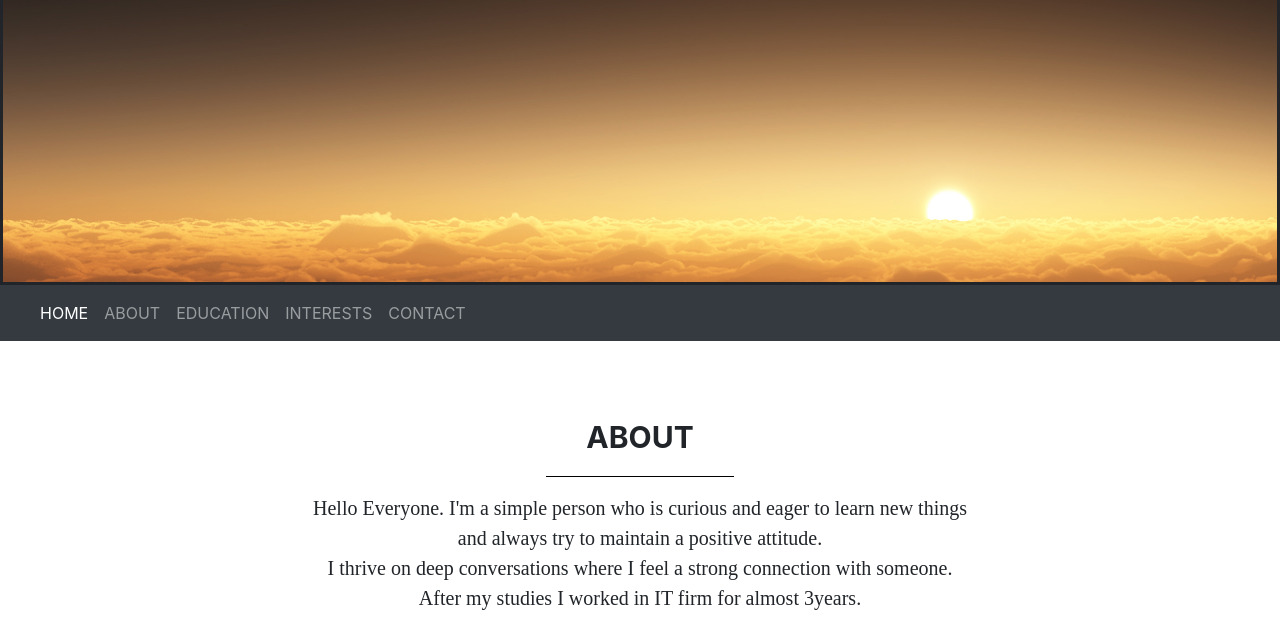
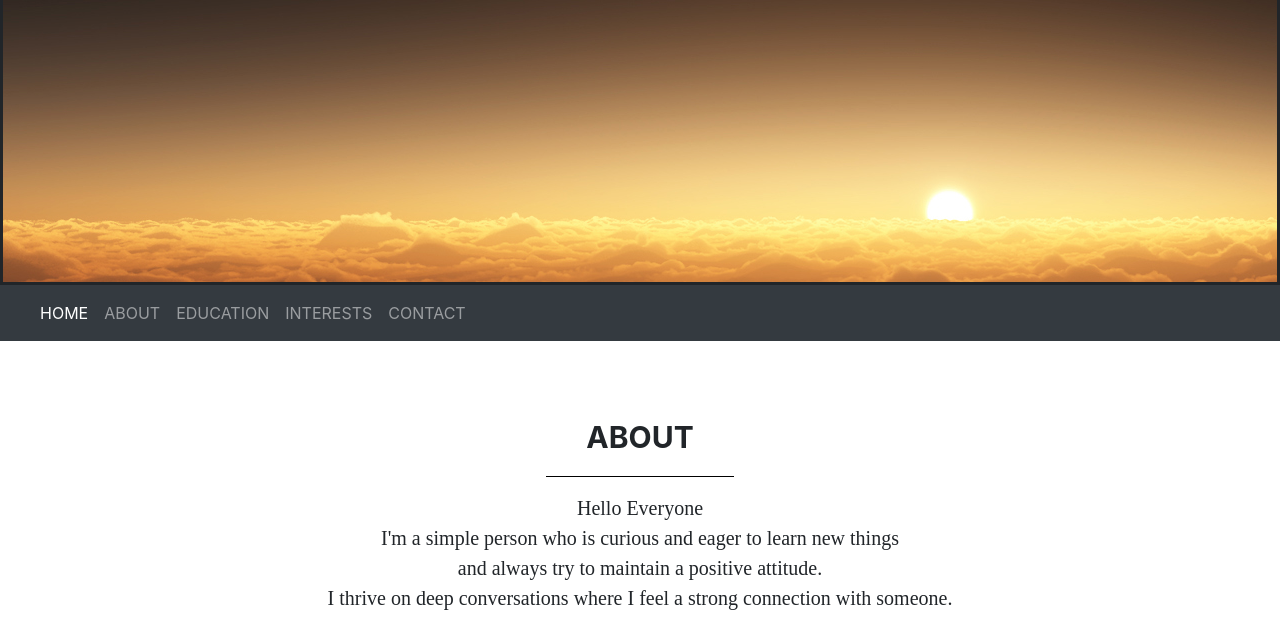
Before and after one commit to OAJO/oajo.github.io, a plain HTML site: page index.html in a window 1280 px wide. Shown: the part 315-933 px from the top of the page. Drawn offline with nearby package versions, Linux system fonts and the light colour scheme.

Commit message:
Update index.html

```diff
--- a/index.html
+++ b/index.html
@@ -63,7 +63,7 @@
 				</div>
 					<span style="font-size: 20px;font-family: Lucida Calligraphy;"> <center>
 
-					Hello Everyone.
+					Hello Everyone<br>
 					I'm a simple person who is curious and eager to learn new things <br>and always try to maintain a positive attitude.<br>
 					I thrive on deep conversations where I feel a strong connection with someone.<br>
 					After my studies I worked in IT firm for almost 3years.<br>
```
